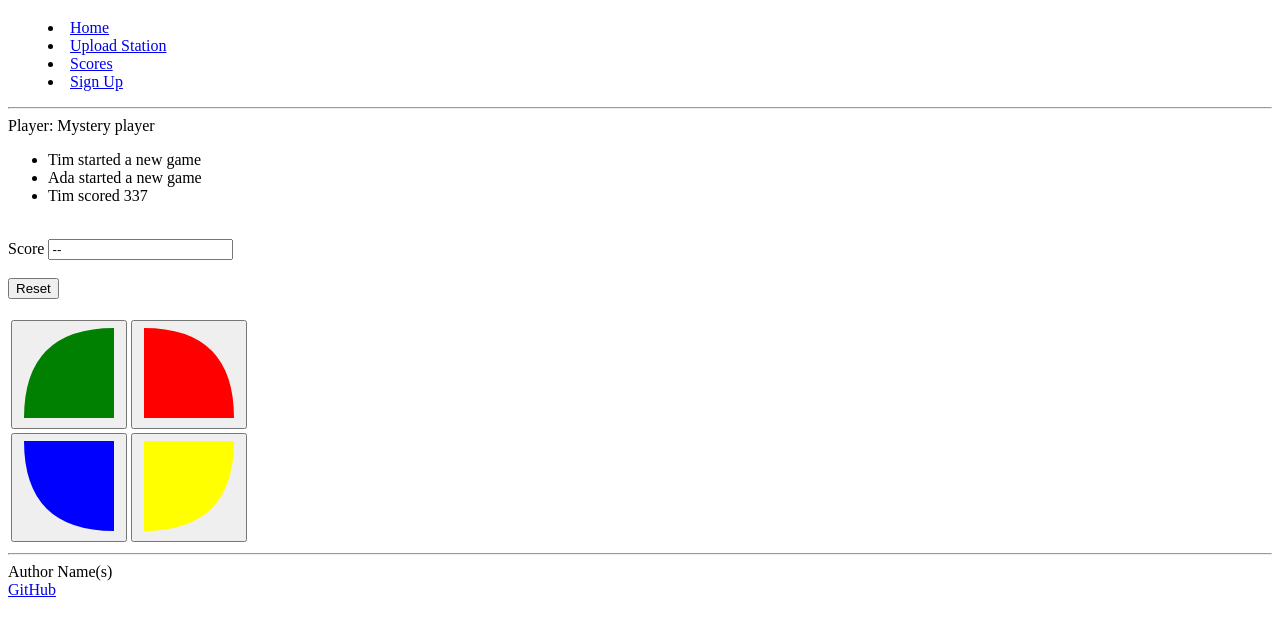
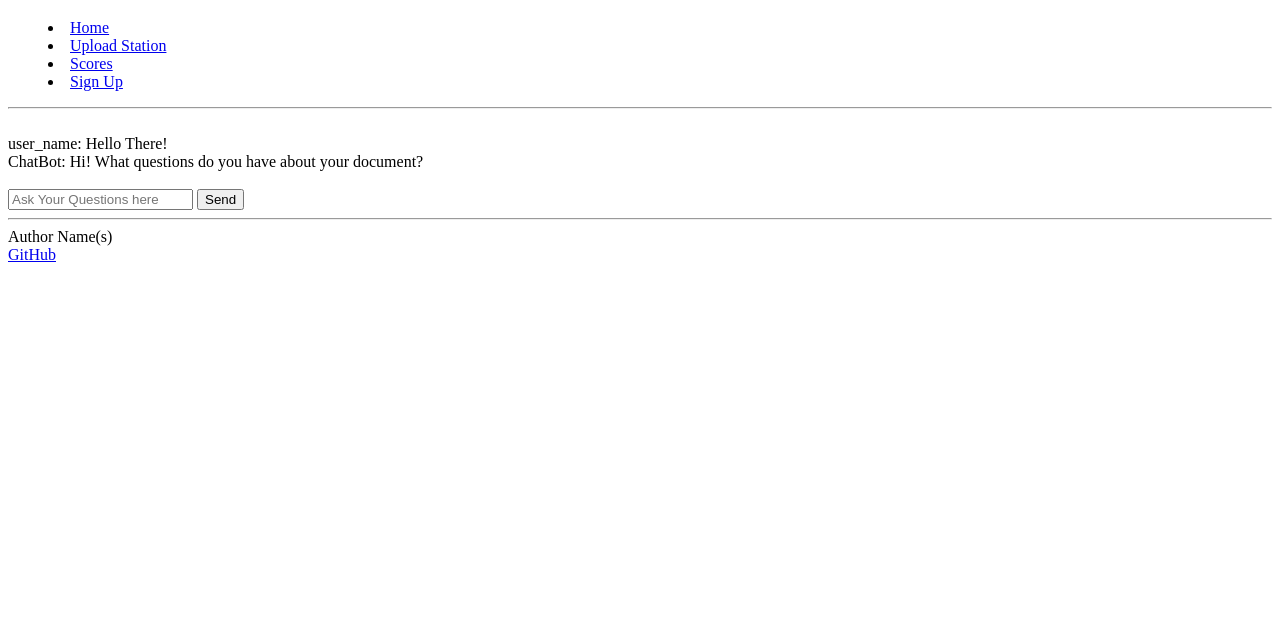
Before and after one commit to warlordwinter/startup, a plain HTML site: page HTML_code/upload_station.html in a window 1280 px wide. Shown: the part 68-704 px from the top of the page. Drawn offline with Linux system fonts and the light colour scheme.

Commit message:
Here is my updated version of the Upload Station

```diff
--- a/HTML_code/upload_station.html
+++ b/HTML_code/upload_station.html
@@ -28,71 +28,26 @@
     </header>
 
     <main>
-      <div class="players">
-        Player:
-        <span class="player-name">Mystery player</span>
-      </div>
-      <ul class="notification">
-        <li class="player-name">Tim started a new game</li>
-        <li class="player-name">Ada started a new game</li>
-        <li class="player-name">Tim scored 337</li>
-      </ul>
+      <br />
+      <div class ="chat-box">
+        <!--Remember to add a box to help format your chatbox-->
+        <div class = "chat-messages"></div>
+        <!--Find a way to hook of the AI to this via Java Script-->
+          <div class="User_message">
+            <span class="user">user_name:</span>
+            <span class ="text">Hello There!</span>
+          </div>
+        <div class="AI_messages">
+            <span class="user"> ChatBot: </span>
+            <span class="text"> Hi! What questions do you have about your document?</span>
+          </div>
+          <br/>
 
-      <!-- More formatting with old style HTML -->
-      <br />
+        <div class = "chat-input">
+          <input type ="text" placeholder ="Ask Your Questions here">
+          <button>Send</button>
 
-      <div>
-        <label for="count">Score</label>
-        <input type="text" id="count" value="--" readonly />
-      </div>
-
-      <br />
-
-      <div>
-        <button>Reset</button>
-      </div>
-
-      <br />
-
-      <div>
-        <table>
-          <tr>
-            <td>
-              <button>
-                <svg aria-hidden="true" viewBox="0 0 100 100" height="100" width="100">
-                  <!-- SVG
-                    M move <to x,y>
-                    Q quadratic curve <control point x,y> <to x,y>
-                -->
-                  <path d="M 95,5 95,95 5,95 Q 5,5 95,5" fill="green" />
-                </svg>
-              </button>
-            </td>
-            <td>
-              <button>
-                <svg aria-hidden="true" viewBox="0 0 100 100" height="100" width="100">
-                  <path d="M5,5 5,95 95,95 Q 95,5 5,5" fill="red" />
-                </svg>
-              </button>
-            </td>
-          </tr>
-          <tr>
-            <td>
-              <button>
-                <svg aria-hidden="true" viewBox="0 0 100 100" height="100" width="100">
-                  <path d="M5,5 95,5 95,95 Q 5,95 5,5" fill="blue" />
-                </svg>
-              </button>
-            </td>
-            <td>
-              <button>
-                <svg aria-hidden="true" viewBox="0 0 100 100" height="100" width="100">
-                  <path d="M95,5 5,5 5,95 Q 95,95 95,5" fill="yellow" />
-                </svg>
-              </button>
-            </td>
-          </tr>
-        </table>
+        </div>
       </div>
     </main>
 
```
